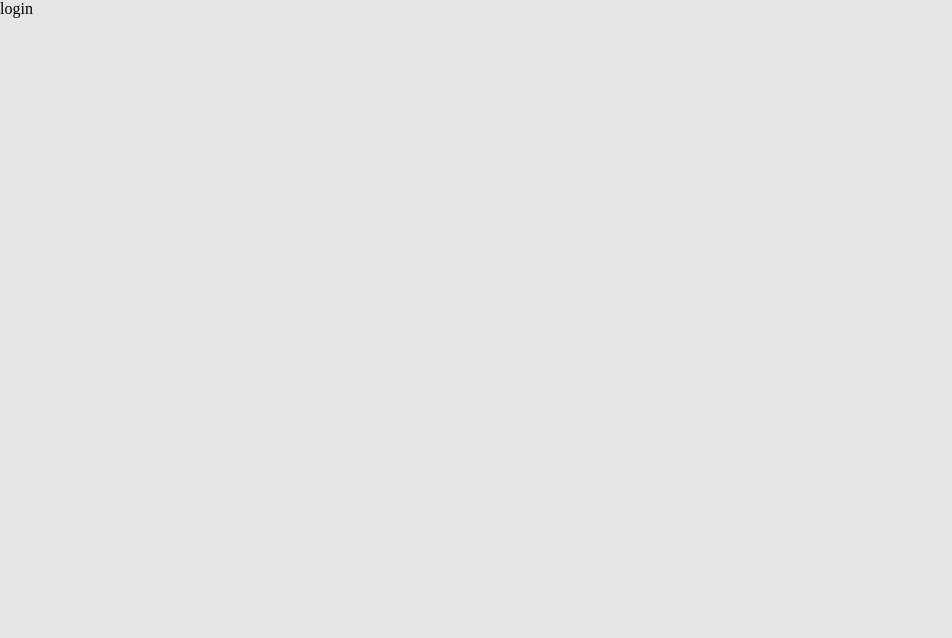
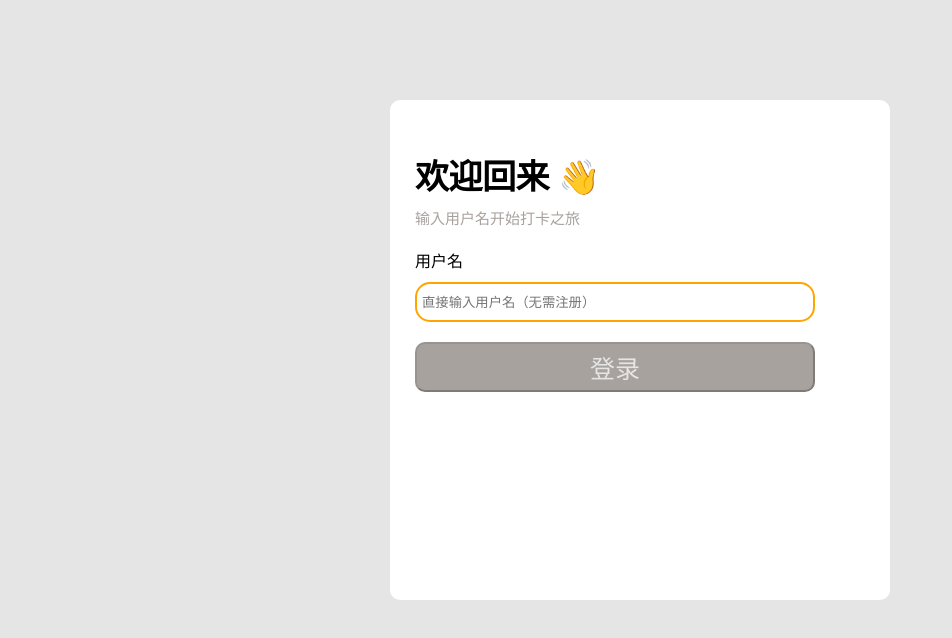
Before and after one commit to L-Y7/daily-dot, a Vue app: page / in a window 1280 px wide. Shown: the top 638 px of the page, without its empty margins (0-952 px from the left). Built offline with nearby package versions, Linux system fonts and the light colour scheme.

Commit message:
feat: 登录页面

```diff
--- a/src/App.vue
+++ b/src/App.vue
@@ -6,10 +6,7 @@ import Login from './views/login/index.vue'
 </script>
 
 <template>
-  <Login />
-  <!-- <PropsTest />
-  <Todolist />
-  <VModel /> -->
+  <Login id="loginid" class="login2" />
 </template>
 
 <style lang='scss' scoped></style>
--- a/src/views/login/index.vue
+++ b/src/views/login/index.vue
@@ -1,17 +1,111 @@
-<script setup >
+<script setup>
+import { onMounted, ref } from 'vue'
+
+const neirong = ref('')
+const username = ref('')
+function Login() {
+  localStorage.setItem('neirong', neirong.value)
+  username.value = neirong.value
+}
+onMounted(
+  () => {
+    const savename = localStorage.getItem('neirong')
+    if (savename) {
+      username.value = savename
+    }
+  },
+)
 </script>
 
 <template>
   <div class="login">
-    login
+    <div class="box1">
+      <div class="centerwrap">
+        <h2 class="login-title">
+          欢迎回来 👋
+        </h2>
+        <p class="login-subtitle">
+          输入用户名开始打卡之旅
+        </p>
+        <div>
+          <form class="box2">
+            <div>用户名</div>
+            <input
+              v-model="neirong" type="text" required class="write"
+              placeholder="直接输入用户名（无需注册）"
+            >
+            <button class="btn" :disabled="!neirong.trim()" @click="Login">
+              <span class="log">登录</span>
+            </button>
+          </form>
+        </div>
+      </div>
+    </div>
   </div>
 </template>
 
 <style lang='scss' scoped>
+* {
+  box-sizing: border-box;
+}
 .login {
   width: 100vw;
   height: 100vh;
   background-color: #e5e5e5;
+  position: relative;
+  padding-top: 100px;
 }
+.centerwrap {
+  width: 450px;
+  margin: 0 auto;
+  padding-top: 50px;
+}
+.login-title {
+  font-family: 'Fredoka', sans-serif;
+  font-weight: 600;
+  font-size: 34px;
+  margin-bottom: 8px;
+  letter-spacing: -0.5px;
+}
+.login-subtitle {
+  color: #A8A29E;
+  font-size: 15px;
+  font-weight: 500;
+  margin-bottom: var(--space-8);
+}
+.box1 {
+  margin: 0 auto;
+  border-radius: 10px;
+  background-color: #ffffff;
+  height: 500px;
+  width: 500px;
+}
+.box2 {
+  margin-top: 20px;
+}
+.write {
+  width: 400px;
+  height: 40px;
+  border-radius: 15px;
+  margin-top: 10px;
+  border: 2px solid orange;
+  padding: 5px;
+}
+.btn {
+  display: block;
+  width: 400px;
+  height: 50px;
+  border-radius: 10px;
+  margin-top: 20px;
+  background-color: orange;
+}
+.btn:disabled {
+  background-color: #A8A29E;;
+  cursor: not-allowed;
 
+}
+.log {
+  color: #e5e5e5;
+  font-size: 25px;
+}
 </style>
```
